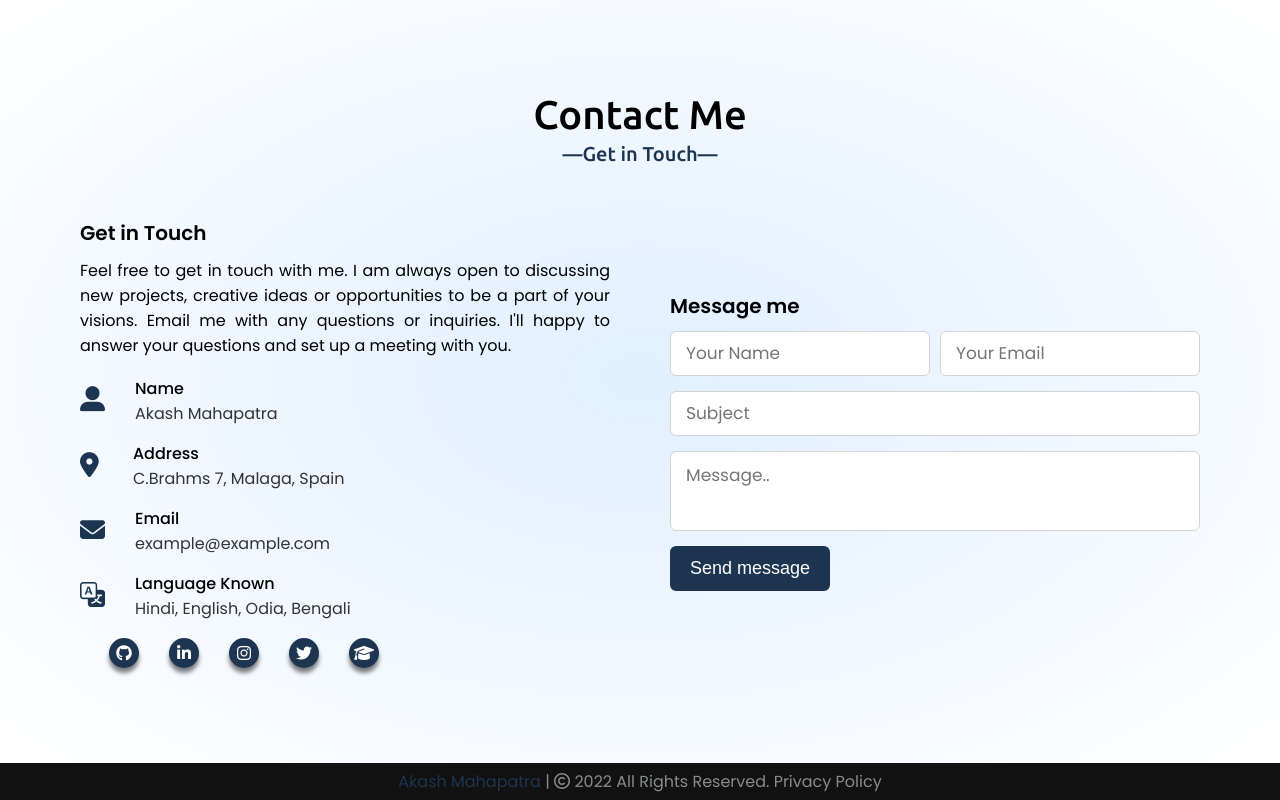
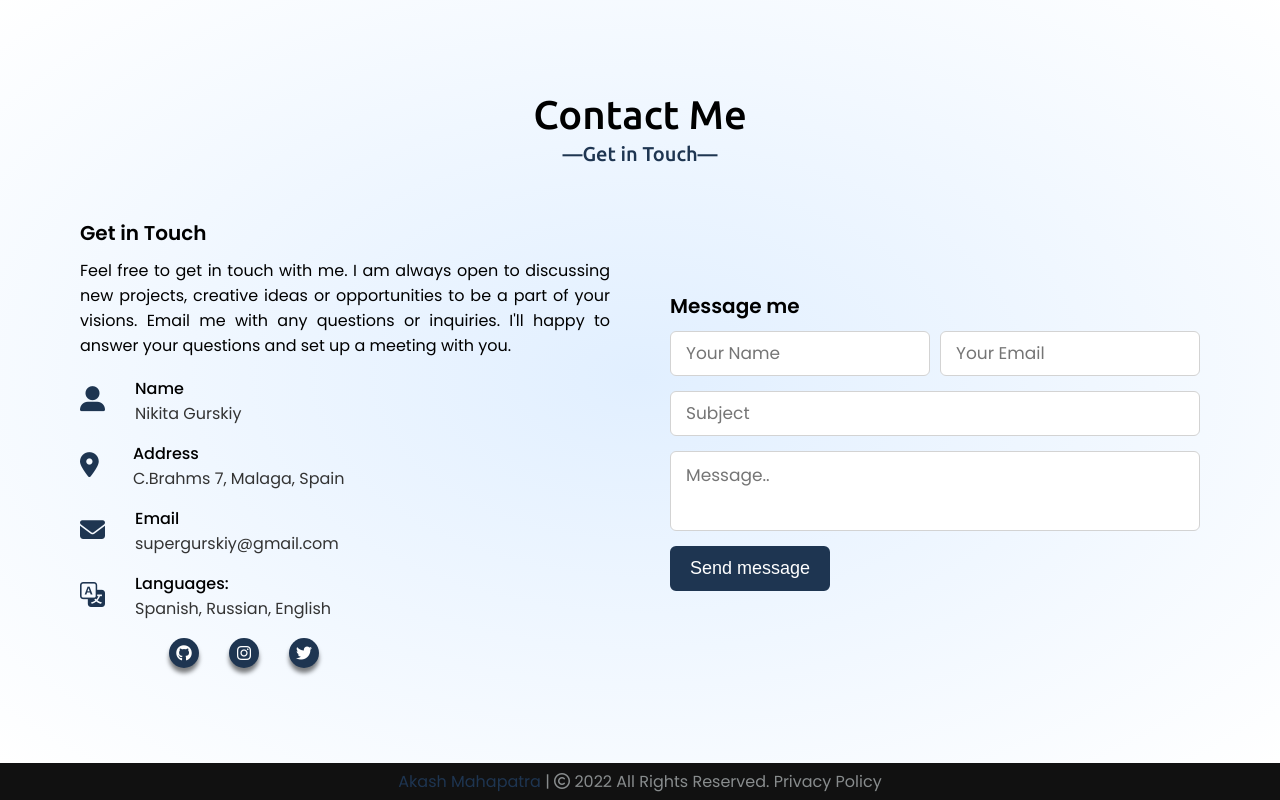
Before and after one commit to lilipops/myportfolio, a plain HTML site: page index.html in a window 1280 px wide. Shown: the part 3762-4562 px from the top of the page. Drawn offline with nearby package versions, Linux system fonts and the light colour scheme; a script that the page names is missing.

Commit message:
changed my name

```diff
--- a/index.html
+++ b/index.html
@@ -276,7 +276,7 @@
                       <i class="fa-solid fa-user-large"></i>
                       <div class="info">
                         <div class="head">Name</div>
-                        <div class="sub-title"><a href="https://aistechx.com/" style="text-decoration: none; color: #333;"> Akash Mahapatra</a></div>
+                        <div class="sub-title"><a style="text-decoration: none; color: #333;">Nikita Gurskiy</a></div>
                       </div>
                     </div>
                   </a>
@@ -293,15 +293,15 @@
                     <i class="fa-solid fa-envelope"></i>
                     <div class="info">
                       <div class="head">Email</div>
-                      <div class="sub-title"><a href="mailto:#" style="text-decoration: none; color: #333;"> example@example.com</a></div>
+                      <div class="sub-title"><a href="mailto:supergurskiy@gmail.com" style="text-decoration: none; color: #333;"> supergurskiy@gmail.com</a></div>
                     </div>
                   </div>
 
                   <div class="row">
                     <i class="bi bi-translate"></i>
                     <div class="info">
-                      <div class="head">Language Known</div>
-                      <div class="sub-title">Hindi, English, Odia, Bengali</div>
+                      <div class="head">Languages:</div>
+                      <div class="sub-title">Spanish, Russian, English</div>
                     </div>
                   </div>
 
@@ -310,11 +310,9 @@
                   <!-- Social -->
                   <div class="social-menu">
                     <ul>
-                      <li><a href="https://github.com/akashm47"><i class="fa-brands fa-github"></i></a></li>
-                      <li><a href="https://www.linkedin.com/in/akashmahapatra/"><i class="fa-brands fa-linkedin-in"></i></a></li>
-                      <li><a href="https://www.instagram.com/___kaaashx___/"><i class="fa-brands fa-instagram"></i></a></li>
-                      <li><a href="https://twitter.com/___kaaashx___/"><i class="fa-brands fa-twitter"></i></a></li>
-                      <li><a href="https://aistechx.com/" title="Get Educate with Us"><i class="fa-solid fa-graduation-cap"></i></a></li>
+                      <li><a href="https://github.com/lilipops"><i class="fa-brands fa-github"></i></a></li>
+                      <li><a href="https://www.instagram.com/nikitaa_grsk/"><i class="fa-brands fa-instagram"></i></a></li>
+                      <li><a href="https://twitter.com/funi_vids"><i class="fa-brands fa-twitter"></i></a></li>
                     </ul>
                   </div>
                 </div>
```
